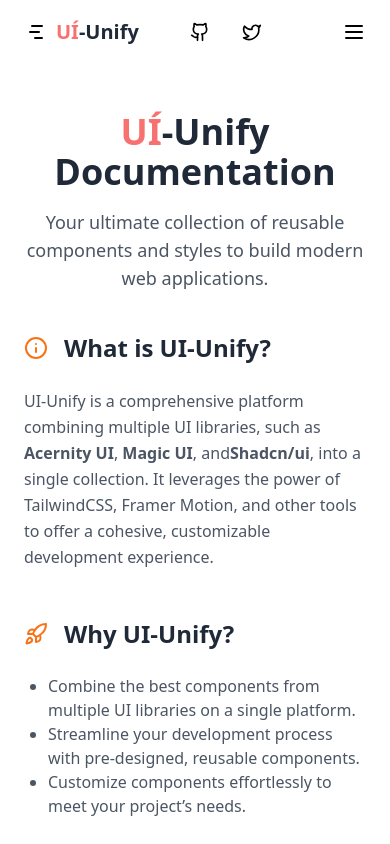
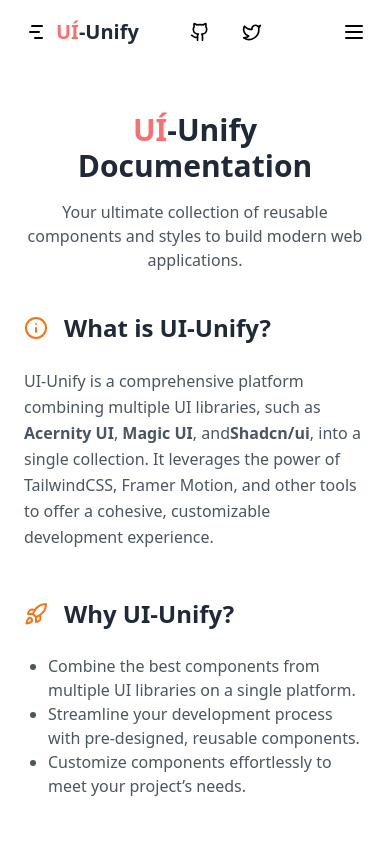
Before and after one commit to rishavchand/ui-unify, a Next.js app: page /docs in a window 390 px wide. Shown: the top 844 px of the page. Built offline with nearby package versions, Linux system fonts and the light colour scheme.

Commit message:
feat: adjust typography in Docs page for better responsiveness and readability

```diff
--- a/app/docs/page.tsx
+++ b/app/docs/page.tsx
@@ -10,14 +10,14 @@
   return (
     <div className="max-w-4xl mx-auto px-6 py-12">
       <header className="text-center mb-10">
-        <h1 className="text-4xl font-bold text-gray-800 dark:text-gray-200">
+        <h1 className="sm:text-4xl text-3xl font-bold text-gray-800 dark:text-gray-200">
           <span className="font-bold text-red-400">
             UÍ
             <span className="text-gray-800 dark:text-[#E7E9EC]">-Unify</span>
           </span>{' '}
           Documentation
         </h1>
-        <p className="text-lg text-gray-600 dark:text-gray-400 mt-4">
+        <p className="text-base sm:text-lg text-gray-600 dark:text-gray-400 mt-4">
           Your ultimate collection of reusable components and styles to build
           modern web applications.
         </p>
```
